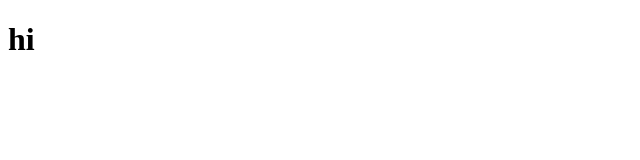
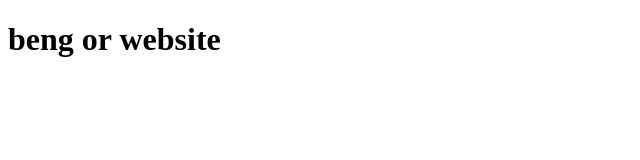
Before and after one commit to Abidaliza/my-first-website, a plain HTML site: page index.html in a window 1280 px wide. Shown: the whole page, without its empty margins (0-640 px from the left). Drawn offline with Linux system fonts and the light colour scheme.

Commit message:
first commit new

```diff
--- a/index.html
+++ b/index.html
@@ -7,7 +7,7 @@
     <title>Document</title>
 </head>
 <body>
-    <h1>hi</h1>
+    <h1> beng or website</h1>
 
 </body>
 </html>
```
